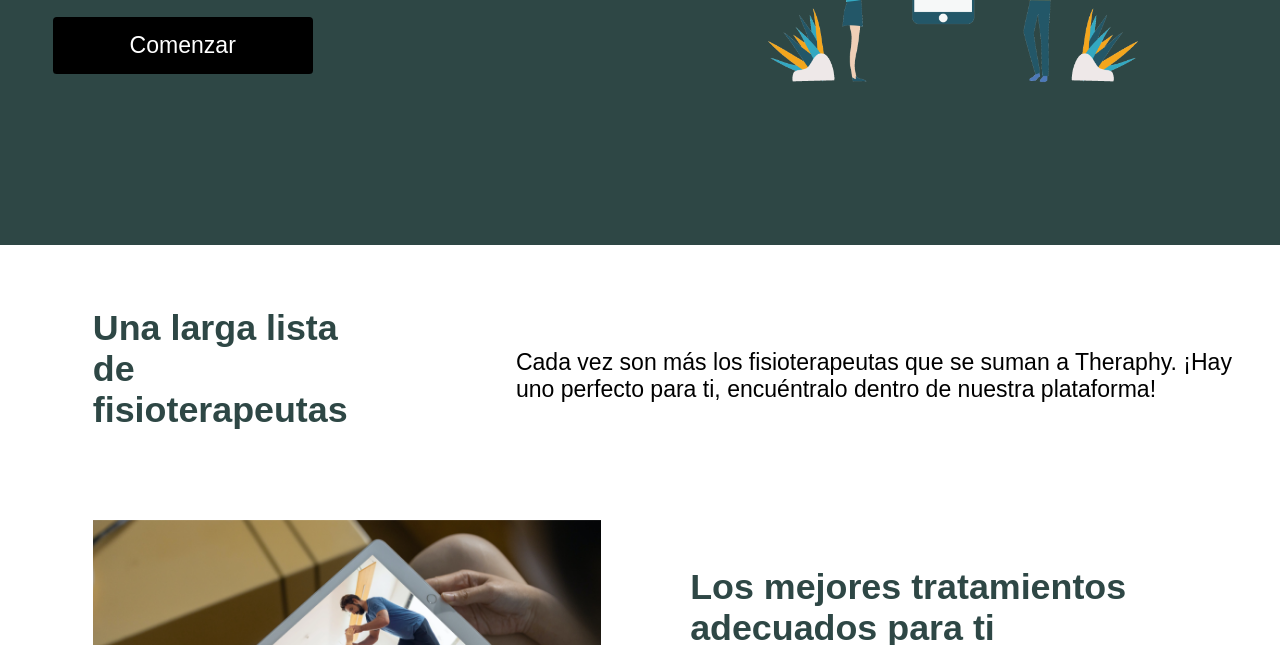
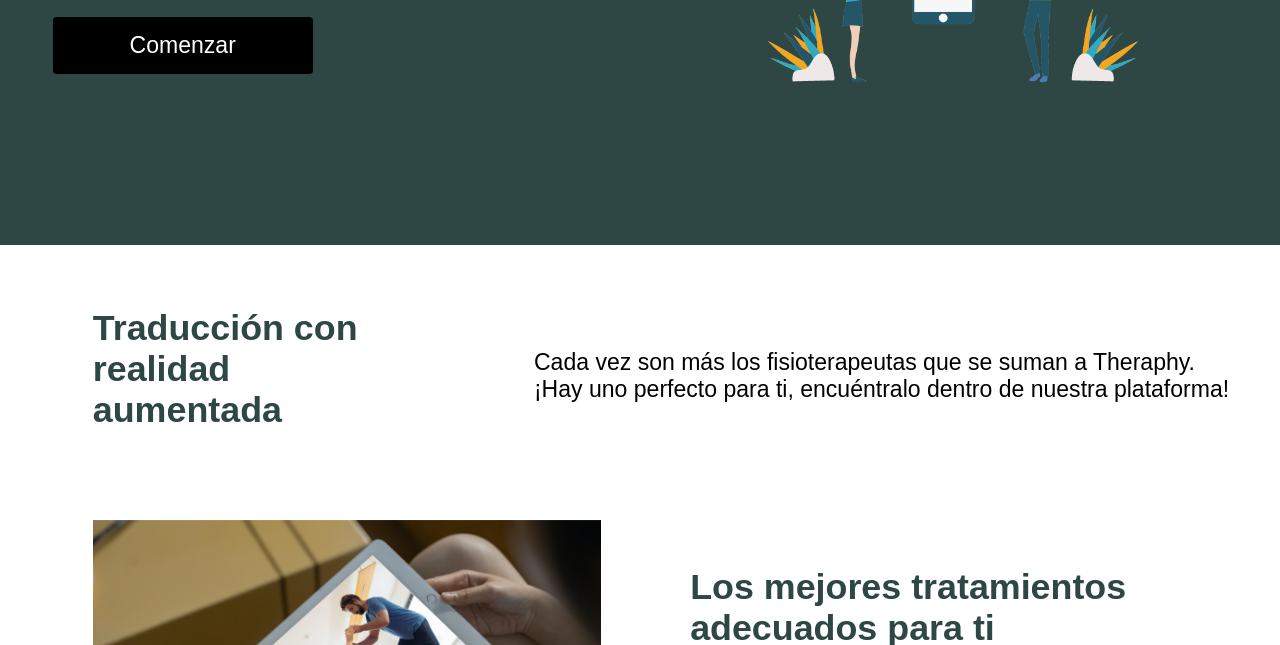
Before and after one commit to juan-caut/Acculingo, a plain HTML site: page index.html in a window 1280 px wide. Shown: the part 455-1100 px from the top of the page. Drawn offline with Linux system fonts and the light colour scheme; a web font is replaced by a local one.

Commit message:
index.htm#

```diff
--- a/index.html
+++ b/index.html
@@ -71,7 +71,7 @@
     <section class="services" id="patient-services">
         <div class="feature-services-begin">
             <div class="feature-services-begin-rigth">
-                <h3 class="feature-title">Una larga lista de fisioterapeutas</h3>
+                <h3 class="feature-title">Traducción con realidad aumentada</h3>
             </div>
             <div class="feature-text">
                 <p>Cada vez son más los fisioterapeutas que se suman a Theraphy. ¡Hay uno perfecto para ti, encuéntralo dentro de nuestra plataforma!</p>
```
